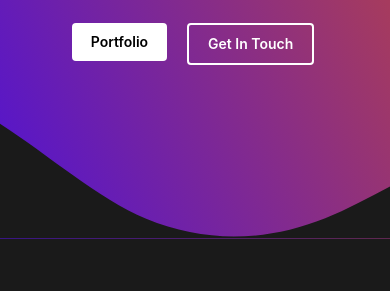
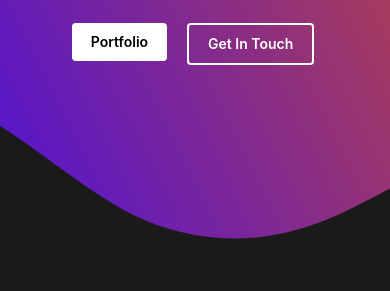
Before and after one commit to RevenantEverest/Stefischer, a React (Vite) app: page / in a window 390 px wide. Shown: the part 521-812 px from the top of the page. Built offline with nearby package versions, Linux system fonts and the light colour scheme.

Commit message:
Fix/landing page gaps (#31)
* Remove gap in HomePage

* Adjust styling in WaveDivider

```diff
--- a/src/components/Common/Dividers/WaveDivider.tsx
+++ b/src/components/Common/Dividers/WaveDivider.tsx
@@ -2,7 +2,7 @@
 function WaveDivider() {
     return(
         <div
-            className="w-full overflow-hidden leading-[0] -mb-1 pointer-events-none"
+            className="w-full overflow-hidden leading-[0] mb-.5 pointer-events-none relative -bottom-[0.15rem]"
             style={{
                 transform: "rotate(180deg)"
             }}
--- a/src/pages/HomePage.tsx
+++ b/src/pages/HomePage.tsx
@@ -29,7 +29,7 @@ function HomePage() {
             <Flex className="fixed">
                 <Jumbotron scrollElements={SCROLL_ELEMENTS.HOMEPAGE} />
             </Flex>
-            <Flex className="flex-col relative top-[70vh] lg:top-[76vh] pointer-events-none gap-1">
+            <Flex className="flex-col relative top-[70vh] lg:top-[76vh] pointer-events-none">
                 <WaveDivider />
                 <Layout>
                     <Element name={SCROLL_ELEMENTS.HOMEPAGE.about}>
```
